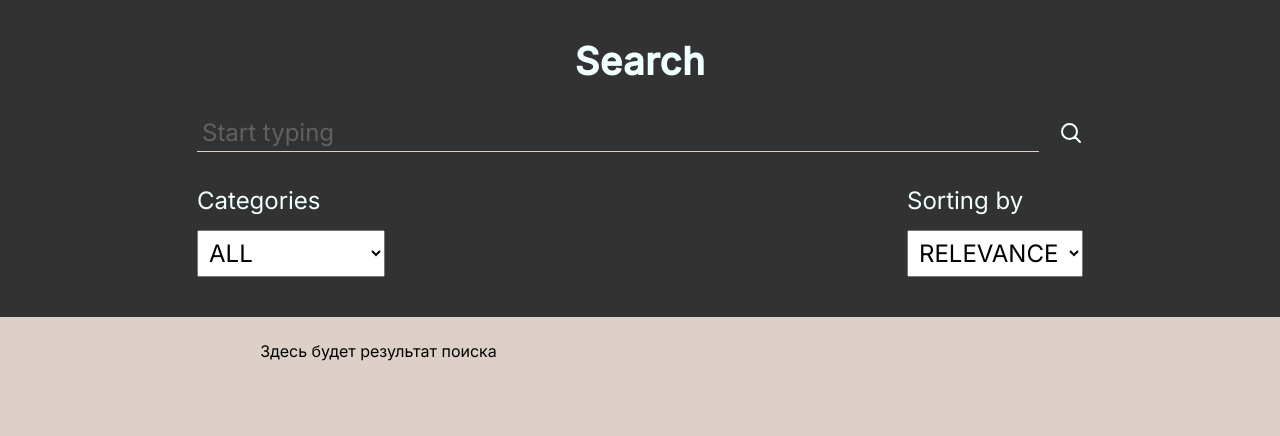
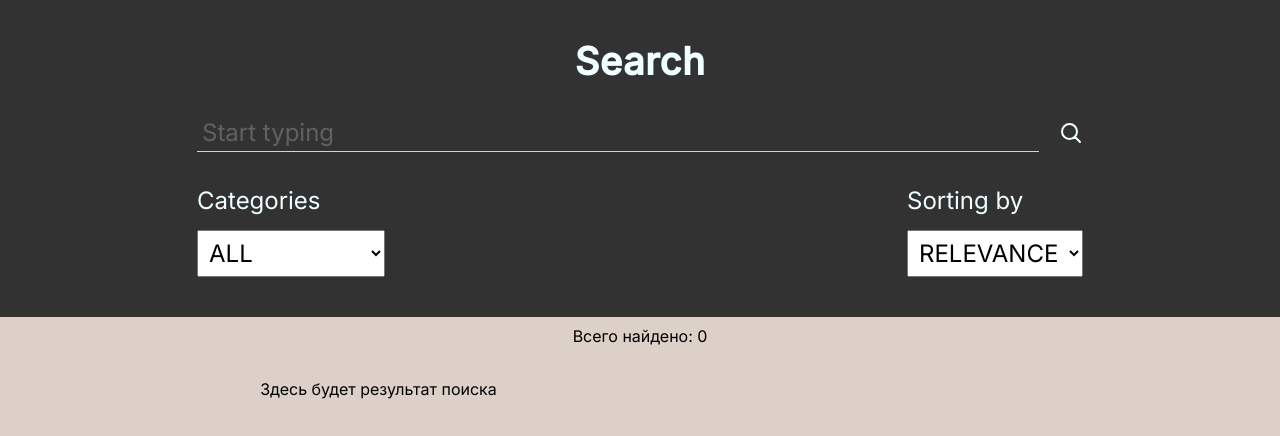
Before and after one commit to Taswikaa/books, a React (Create React App) app: page / in a window 1280 px wide. Shown: the top 436 px of the page. Built offline with nearby package versions, Linux system fonts and the light colour scheme.

Commit message:
добавлено поле с отображением количества найденных книг, добавлено readme

```diff
--- a/src/components/CardList/CardList.css
+++ b/src/components/CardList/CardList.css
@@ -24,6 +24,10 @@
 
 .load_more_status_hide {
   display: none;
+}
+
+.all-found {
+  margin: 10px auto;
 }
 
 @media screen and (min-width: 768px) {
--- a/src/components/CardList/CardList.jsx
+++ b/src/components/CardList/CardList.jsx
@@ -61,6 +61,7 @@ const CardList = () => {
 
   return (
     <>
+      <p className='all-found'>Всего найдено: {totalItems}</p>
       <ul className='card-list'>
         {
           books.books.length > 0 ? (
```
Also changed, not shown: 1 other file (tests, documents, lock files or other folders).
